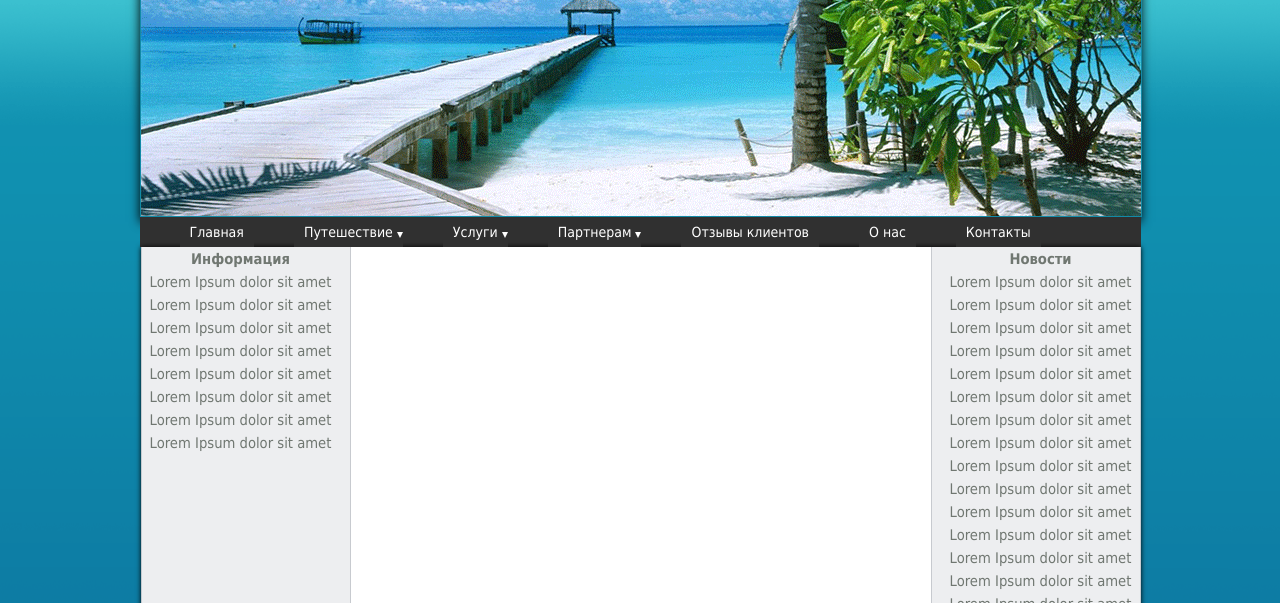
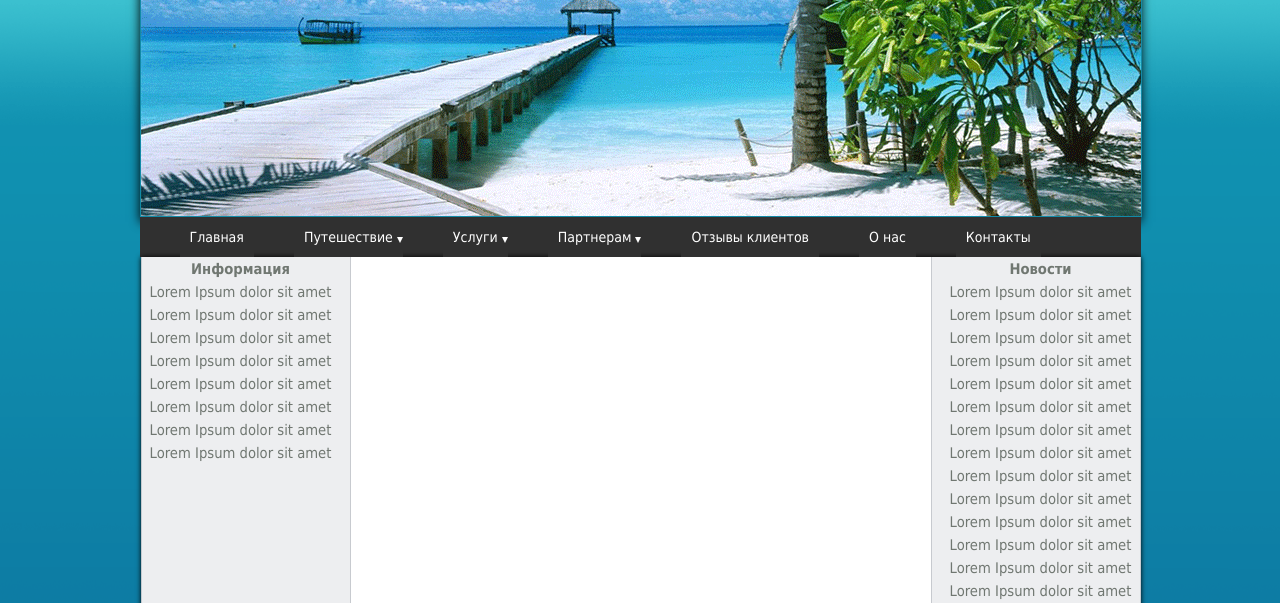
Before and after one commit to fujul/fujul.github.io, a plain HTML site: page hw04/index.html in a window 1280 px wide. Shown: the part 197-800 px from the top of the page. Drawn offline with Linux system fonts and the light colour scheme.

Commit message:
Update styles.css

```diff
--- a/hw04/css/styles.css
+++ b/hw04/css/styles.css
@@ -76,7 +76,7 @@ h1{
 	border-width: 6px 3px 0px 3px;
 	height: 0;
 	width: 0;
-	margin-top:15px;
+	margin-top:20px;
 	margin-left:15px;
 }
 
@@ -105,7 +105,7 @@ display:block;
 	color:white;
 	background:#303030;
 	text-decoration:none;
-	line-height:20px;
+	line-height:30px;
 	}
 
 /*ВЫПАДАЮЩЕЕ МЕНЮ*/
```
